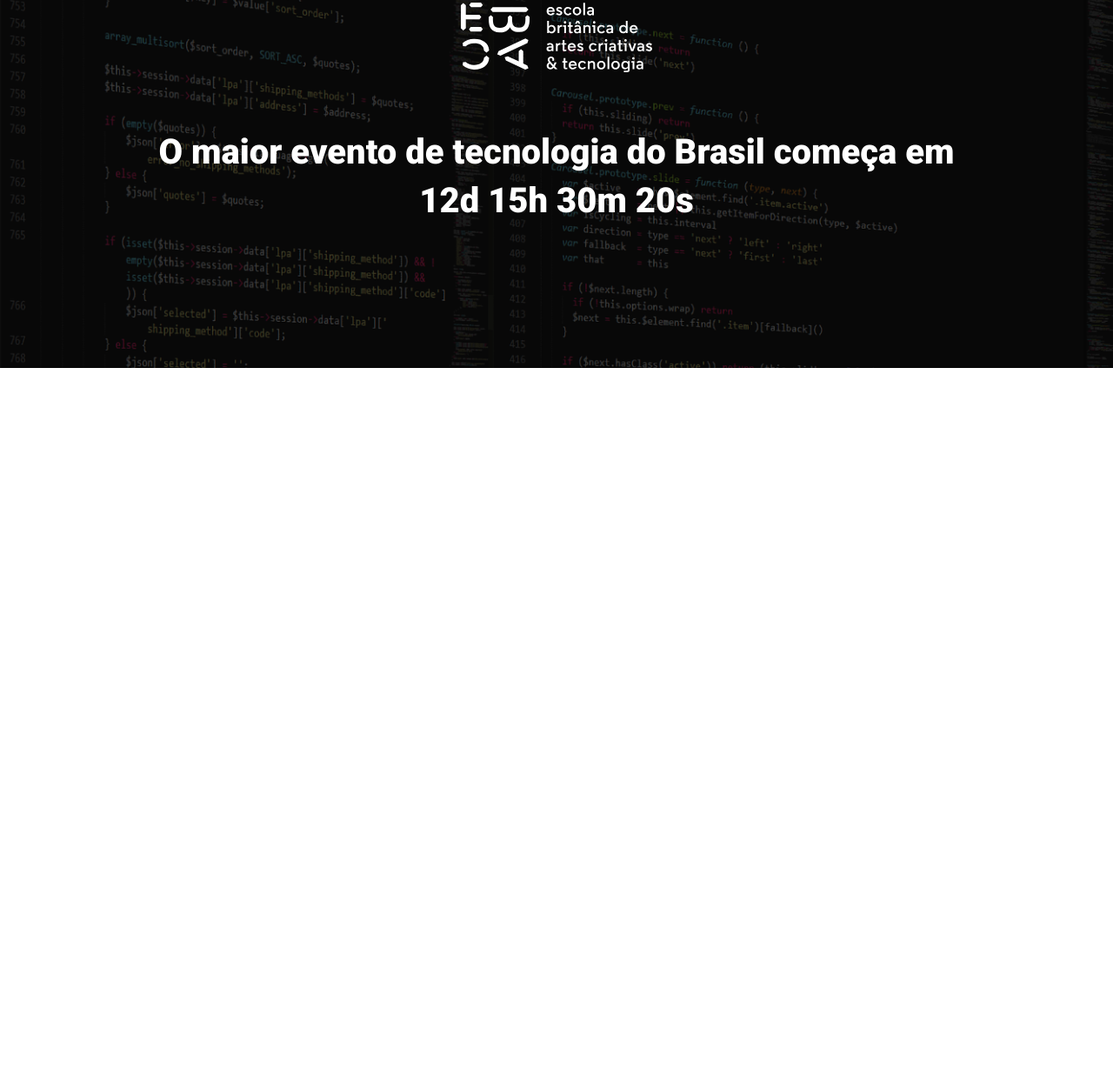
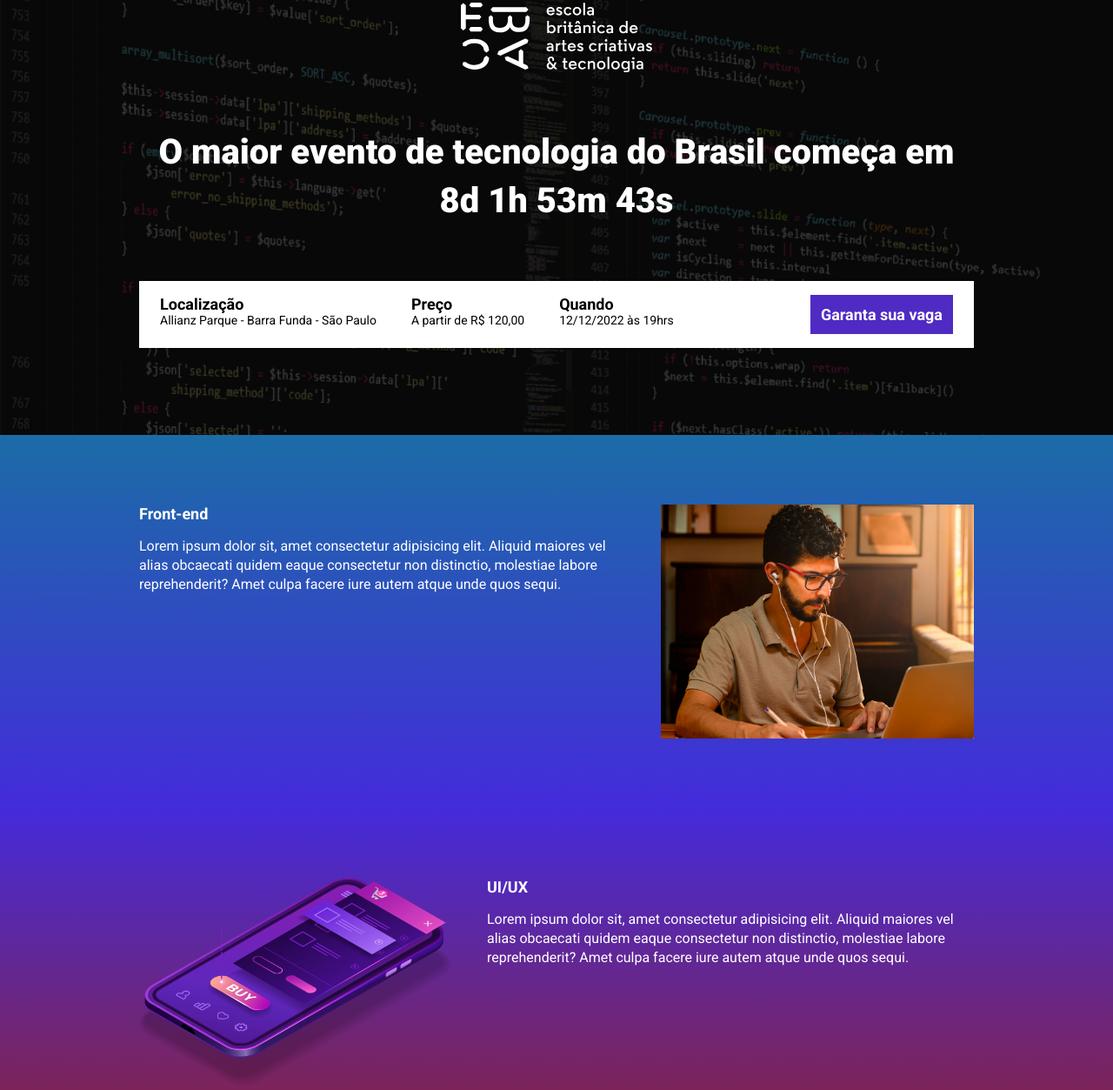
Before and after one commit to Evaldoer/exercicio_modulo22, a website built with Parcel: page src/index.html in a window 1280 px wide. Shown: the part 61-1314 px from the top of the page at 87% size. Before the commit the page ends 800 px from the top, so only its background shows below. Built offline with nearby package versions, Linux system fonts and the light colour scheme.

Commit message:
adicionando contagem regressiva

```diff
--- a/package.json
+++ b/package.json
@@ -1,9 +1,9 @@
 {
   "name": "ebac_talks",
   "version": "1.0.0",
-  "main": "index.js",
   "scripts": {
     "dev": "parcel src/index.html src/styles/main.scss src/scripts/main.js",
+    "build": "parcel build src/index.html",
     "test": "echo \"Error: no test specified\" && exit 1"
   },
   "keywords": [],
--- a/src/index.html
+++ b/src/index.html
@@ -10,6 +10,7 @@
     <link href="https://fonts.googleapis.com/css2?family=Roboto:wght@400;700;900&display=swap" rel="stylesheet">
 
     <link rel="stylesheet" href="./styles/main.scss">
+    <link rel="stylesheet" href="https://unpkg.com/aos@next/dist/aos.css" />
 
 </head>
 <body>
@@ -17,12 +18,76 @@
         <div class="container">
             <img class="hero__logo" src="./images/ebac_logo.svg" alt="EBAC">
             <p class="hero__text">
-                O maior evento de tecnologia do Brasil começa em 12d 15h 30m 20s
+                O maior evento de tecnologia do Brasil começa em <span id="contador"></span>
             </p>
+            <div class="infos-bar">
+                <ul class="infos-bar__infos">
+                    <li class="infos-bar__infos__item">
+                        <b>Localização</b>
+                        Allianz Parque - Barra Funda - São Paulo
+                    </li>
+                    <li class="infos-bar__infos__item">
+                        <b>Preço</b>
+                        A partir de R$ 120,00
+                    </li>
+                    <li class="infos-bar__infos__item">
+                        <b>Quando</b>
+                        12/12/2022 às 19hrs
+                    </li>
+                </ul>
+                <a href="#" class="button button--primary">
+                    Garanta sua vaga
+                </a>
+            </div>
         </div>
     </header>
 
+    <section class="event event--frontend">
+        <div class="container" data-aos="fade-right">
+            <div class="event__details">
+                <h2 class="event__details__title">Front-end</h2>
+                <p class="event__details__description">
+                    Lorem ipsum dolor sit, amet consectetur adipisicing elit. Aliquid maiores vel alias obcaecati quidem eaque consectetur non distinctio, molestiae labore reprehenderit? Amet culpa facere iure autem atque unde quos sequi.
+                </p>
+            </div>
+            <img class="event__image" src="./images/frontend.png" alt="Front-end">
+        </div>
+    </section>
+    <section class="event event--ui-ux event--image-left">
+        <div class="container" data-aos="fade-left">
+            <div class="event__details">
+                <h2 class="event__details__title">UI/UX</h2>
+                <p class="event__details__description">
+                    Lorem ipsum dolor sit, amet consectetur adipisicing elit. Aliquid maiores vel alias obcaecati quidem eaque consectetur non distinctio, molestiae labore reprehenderit? Amet culpa facere iure autem atque unde quos sequi.
+                </p>
+            </div>
+            <img class="event__image" src="./images/ui-ux.png" alt="UI/UX">
+        </div>
+    </section>
+    <section class="event event--data-science">
+        <div class="container" data-aos="fade-right">
+            <div class="event__details">
+                <h2 class="event__details__title">Data Science</h2>
+                <p class="event__details__description">
+                    Lorem ipsum dolor sit, amet consectetur adipisicing elit. Aliquid maiores vel alias obcaecati quidem eaque consectetur non distinctio, molestiae labore reprehenderit? Amet culpa facere iure autem atque unde quos sequi.
+                </p>
+            </div>
+            <img class="event__image" src="./images/data.png" alt="Data Science">
+        </div>
+    </section>
+    <section class="event event--backend event--image-left">
+        <div class="container" data-aos="fade-left">
+            <div class="event__details">
+                <h2 class="event__details__title">Back-end</h2>
+                <p class="event__details__description">
+                    Lorem ipsum dolor sit, amet consectetur adipisicing elit. Aliquid maiores vel alias obcaecati quidem eaque consectetur non distinctio, molestiae labore reprehenderit? Amet culpa facere iure autem atque unde quos sequi.
+                </p>
+            </div>
+            <img class="event__image" src="./images/backend.png" alt="Back-end">
+        </div>
+    </section>
 
+    <script src="https://unpkg.com/aos@next/dist/aos.js"></script>
     <script src="./scripts/main.js"></script>
 </body>
 </html>
--- a/src/scripts/main.js
+++ b/src/scripts/main.js
@@ -1 +1,28 @@
-console.log("olá mundo");
+AOS.init();
+
+
+const dataDoEvento = new Date("Feb 12, 2025 20:00:00");
+const timeStampDoEvento = dataDoEvento.getTime();
+
+const contaAsHoras = setInterval(function() {
+    const agora = new Date();
+    const timeStampAtual = agora.getTime();
+
+    const distanciaAteOEvento = timeStampDoEvento - timeStampAtual;
+
+    const diaEmMs = 1000 * 60 * 60 * 24;
+    const horaEmMs = 1000 * 60 * 60;
+    const minutoEmMs = 1000 * 60;
+
+    const diasAteOEvento = Math.floor(distanciaAteOEvento / diaEmMs);
+    const horasAteOEvento = Math.floor((distanciaAteOEvento % diaEmMs) / horaEmMs);
+    const minutosAteOEvento = Math.floor((distanciaAteOEvento % horaEmMs) / minutoEmMs);
+    const segundosAteOEvento = Math.floor((distanciaAteOEvento % minutoEmMs) / 1000);
+
+    document.getElementById('contador').innerHTML = `${diasAteOEvento}d ${horasAteOEvento}h ${minutosAteOEvento}m ${segundosAteOEvento}s`;
+
+    if (distanciaAteOEvento < 0) {
+        clearInterval(contaAsHoras);
+        document.getElementById('contador').innerHTML = 'Evento expirado';
+    }
+}, 1000);
--- /dev/null
+++ b/src/styles/_event.scss
@@ -0,0 +1,63 @@
+@use 'variables';
+
+.event {
+    padding: 80px 0;
+
+    &--frontend {
+        background-image: linear-gradient(variables.$blue1, variables.$blue2);
+    }
+
+    &--ui-ux {
+        background-image: linear-gradient(variables.$blue2, variables.$pink);
+    }
+
+    &--data-science {
+        background-image: linear-gradient(variables.$pink, variables.$yellow);
+    }
+
+    &--backend {
+        background-image: linear-gradient(variables.$yellow, variables.$pink);
+    }
+
+    &--image-left {
+        .container {
+            flex-direction: row-reverse;
+        }
+    }
+
+    .container {
+        display: flex;
+        gap: 40px;
+    }
+
+    &__image {
+        max-width: 360px;
+    }
+
+    &__details {
+        &__title {
+            font-size: 18px;
+            font-weight: bold;
+            margin-bottom: 16px;
+        }
+
+        &__description {
+            line-height: 22px;
+        }
+    }
+
+    @media (max-width: 640px) {
+        .container {
+            display: block;
+        }
+
+        &__image {
+            width: 100%;
+        }
+
+        &__details {
+            margin-right: 0;
+            margin-bottom: 16px;
+        }
+    }
+}
--- /dev/null
+++ b/src/styles/_variables.scss
@@ -0,0 +1,8 @@
+$textColor: #fff;
+$secondaryTextColor: #000;
+
+$blue1: #1B6CA7;
+$blue2: #442BDB;
+$pink: #89223B;
+$yellow: #9C791D;
+$purple: #4F2AC3;
--- /dev/null
+++ b/src/styles/components/_buttons.scss
@@ -0,0 +1,25 @@
+@use '../variables';
+
+.button {
+    padding: 12px;
+    font-size: 18px;
+    font-weight: bold;
+    text-decoration: none;
+    text-align: center;
+    white-space: nowrap;
+
+    &--primary {
+        color: #fff;
+        background-color: variables.$purple;
+    }
+
+    @media (max-width: 640px) {
+        display: block;
+        width: 100%;
+    }
+
+    @media (max-width: 1024px) {
+        display: flex;
+        align-items: center;
+    }
+}
--- /dev/null
+++ b/src/styles/components/_infos_bar.scss
@@ -0,0 +1,42 @@
+@use '../variables';
+
+.infos-bar {
+    padding: 16px 24px;
+    background-color: variables.$textColor;
+    display: flex;
+    justify-content: space-between;
+
+    &__infos {
+        display: flex;
+        gap: 40px;
+
+        &__item {
+            font-size: 14px;
+            color: variables.$secondaryTextColor;
+
+            b {
+                color: variables.$secondaryTextColor;
+                font-size: 18px;
+                display: block;
+            }
+        }
+    }
+
+    @media (max-width: 640px) {
+        display: block;
+
+        &__infos {
+            display: block;
+
+            &__item {
+                margin-bottom: 24px;
+            }
+        }
+    }
+
+    @media (max-width: 1024px) {
+        &__infos {
+            gap: 16px;
+        }
+    }
+}
--- a/src/styles/main.scss
+++ b/src/styles/main.scss
@@ -1,11 +1,16 @@
 @use 'hero';
+@use 'components/infos_bar';
+@use 'components/buttons';
+@use 'event';
+@use 'variables';
 
 * {
     margin: 0;
     padding: 0;
     box-sizing: border-box;
     font-family: Roboto, sans-serif;
-    color: #fff;
+    color: variables.$textColor;
+    list-style: none;
 }
 
 .container {
```
